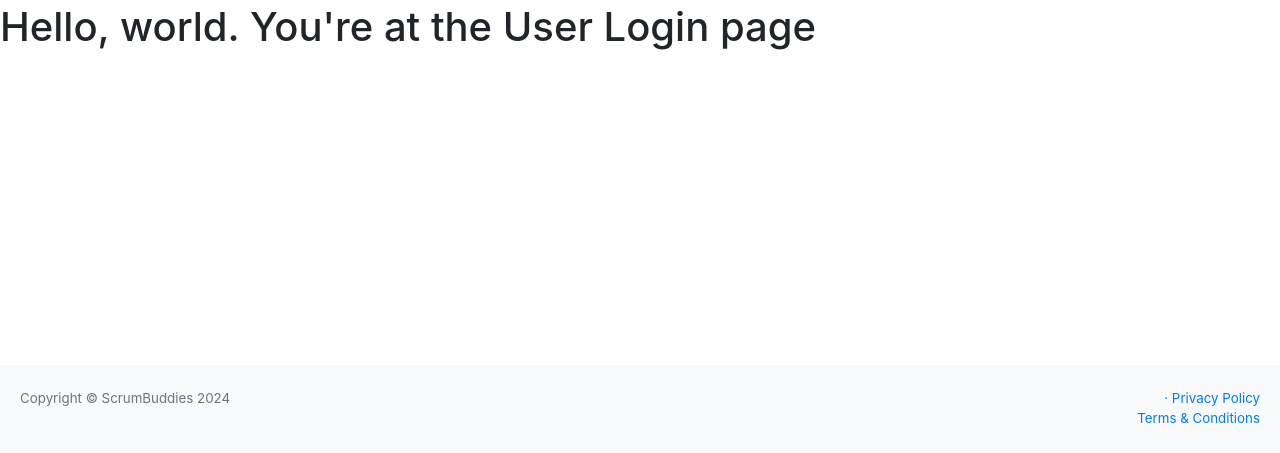
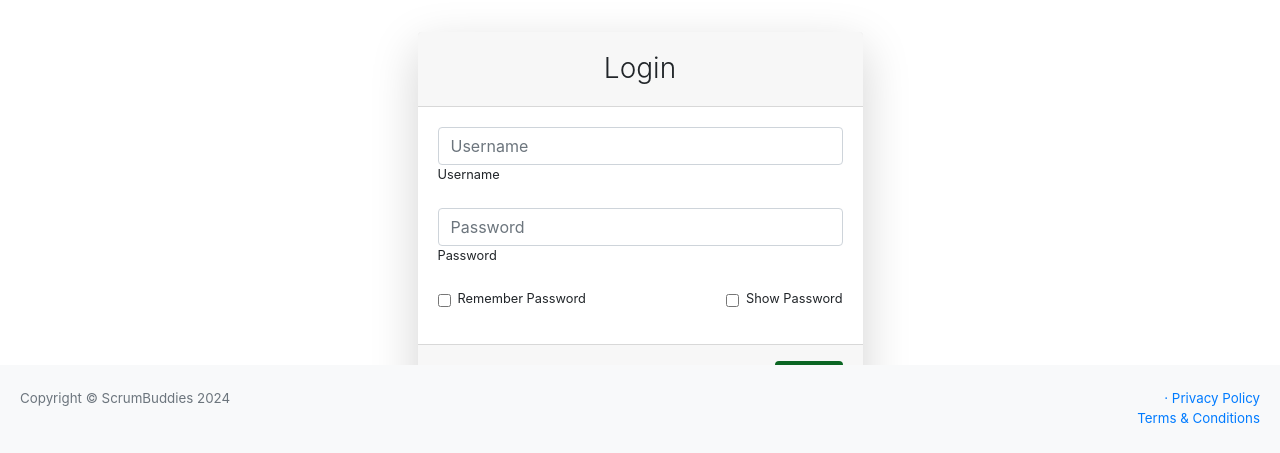
Before and after one commit to CharlieSilver1108/Sustainability-Game, a Django app: page /members/login_user in a window 1280 px wide. Shown: the part 347-800 px from the top of the page. Run offline with Django 5.2, Linux system fonts and the light colour scheme.

Commit message:
Login Function

```diff
--- a/Sustain/templates/Sustain/base.html
+++ b/Sustain/templates/Sustain/base.html
@@ -10,12 +10,17 @@
     <link rel="stylesheet" href="https://cdnjs.cloudflare.com/ajax/libs/font-awesome/5.15.4/css/all.min.css" crossorigin="anonymous">
 
   </head>
+
+  {% include 'Sustain/navbar.html' %}
+
   <body>
-    {% include 'Sustain/navbar.html' %}
     <br/>
+    <div style="padding: 5px;">
       {% block content %}
 
       {% endblock %}
+    </div>
+
 
     <!-- Optional JavaScript -->
     <!-- jQuery first, then Popper.js, then Bootstrap JS -->
@@ -23,7 +28,7 @@
     <script src="https://cdn.jsdelivr.net/npm/popper.js@1.14.7/dist/umd/popper.min.js" integrity="sha384-UO2eT0CpHqdSJQ6hJty5KVphtPhzWj9WO1clHTMGa3JDZwrnQq4sF86dIHNDz0W1" crossorigin="anonymous"></script>
     <script src="https://cdn.jsdelivr.net/npm/bootstrap@4.3.1/dist/js/bootstrap.min.js" integrity="sha384-JjSmVgyd0p3pXB1rRibZUAYoIIy6OrQ6VrjIEaFf/nJGzIxFDsf4x0xIM+B07jRM" crossorigin="anonymous"></script>
   </body>
-</html>
+
 
 
   <footer class="py-4 bg-light mt-auto" style="font-size: smaller; padding: 5px; position: fixed; bottom: 0; width: 100%; height: auto; justify-content: space-between;">
@@ -33,3 +38,4 @@
           <a href="#">Terms &amp; Conditions</a>
       </div>
   </footer>
+</html>
--- a/Sustain/templates/Sustain/index.html
+++ b/Sustain/templates/Sustain/index.html
@@ -5,4 +5,5 @@
     <title>Home</title>
 
     <h1>Hello, world. You're at the Sustain index</h1>
+
 {% endblock %}
--- a/members/templates/members/login.html
+++ b/members/templates/members/login.html
@@ -4,5 +4,62 @@
 {% block content %}
     <title>Login</title>
 
-    <h1>Hello, world. You're at the User Login page</h1>
+    <div id="layoutAuthentication">
+        <div id="layoutAuthentication_content">
+            <main>
+
+                <div class="container">
+                    <div class="row justify-content-center">
+                        <div class="col-lg-5">
+                            <form method="POST" action="#">
+                                {% csrf_token %}
+                                <div class="card shadow-lg border-0 rounded-lg mt-4">
+                                    <div class="card-header"><h3 class="text-center font-weight-light my-2">Login</h3></div>
+                                    <div class="card-body small">
+                                        <div class="login">
+                                            <div class="form-floating mb-3">
+                                                <input class="form-control" id="inputUsername" name="username" type="username" placeholder="Username" autocomplete="off" required/>
+                                                <label for="inputUsername">Username</label>
+                                            </div>
+                                            <div class="form-floating mb-3">
+                                                <input class="form-control" id="inputPassword" name="password" type="password" placeholder="Password" required/>
+                                                <label for="inputPassword">Password</label>
+                                            </div>
+
+                                            {% if messages %}
+                                                <div class="alert alert-warning fade show text-center" role="alert">
+                                                    {% for message in messages %}
+                                                        {{ message }}
+                                                    {% endfor %}
+                                                </div>
+                                            {% endif %}
+
+
+                                            <div class="form-check mb-3">
+                                                <input class="form-check-input" id="inputRememberPassword" type="checkbox" value="" />
+                                                <label class="form-check-label" for="inputRememberPassword">Remember Password</label>
+                                                <div style="float:right;">
+                                                    <input class="form-check-input" id="inputShowPassowrd" type="checkbox" onclick="showPassword()">
+                                                    <label class="form-check-label" for="inputShowPassowrd">Show Password</label>
+                                                </div>
+                                            </div>
+                                        </div>
+                                    </div>
+                                    <div class="card-footer text-center py-2">
+                                        <div class="d-flex align-items-center justify-content-between mt-2 mb-0">
+                                            <a class="small" href="#">Forgot Password?</a>
+                                            <button type="submit" id="submitButton" class="btn" style="background-color:#0B6623; color: white;" value="Submit">Login</button>
+                                        </div>
+                                    </div>
+                                </div>
+                            </form>
+                        </div>
+                    </div>
+                </div>
+            </main>
+        </div>
+    </div>
+
+
+
 {% endblock %}
--- a/members/views.py
+++ b/members/views.py
@@ -6,4 +6,18 @@ from django.contrib import messages
 # Create your views here.
 
 def login_user(request):
-    return render(request, 'members/login.html', {})
+    if request.method == "POST":
+        username = request.POST['username']
+        password = request.POST['password']
+        user = authenticate(request, username=username, password=password)
+
+        if user is not None:
+            login(request, user)
+            return redirect('index')
+
+        else:
+            messages.success(request, ("Username or Password Incorrect, Please Try Again"))
+            return redirect('login_user')
+
+    else:
+        return render(request, 'members/login.html', {})
```
Also changed, not shown: db.sqlite3. Lines whose indentation alone changed are shown as unchanged.
